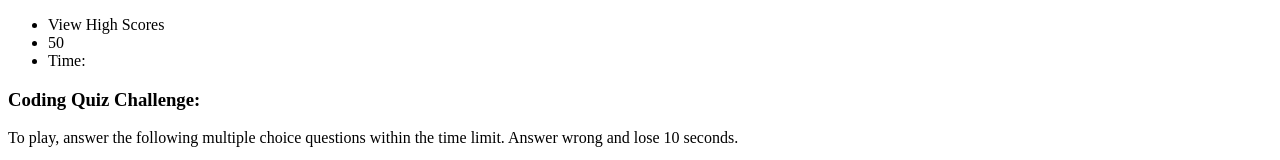
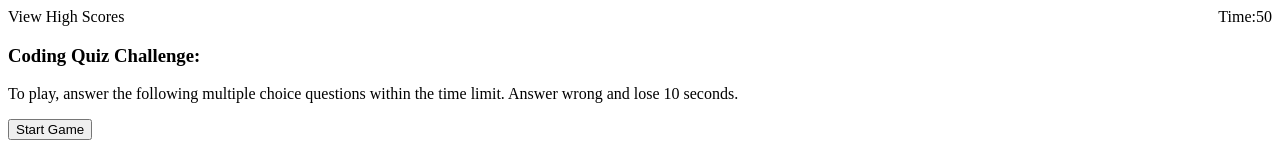
Before and after one commit to newengood/code-quiz, a plain HTML site: page index.html in a window 1280 px wide. Shown: the top 160 px of the page. Drawn offline with Linux system fonts and the light colour scheme; the site is published under a folder, as on GitHub Pages, so addresses that start at the root find nothing.

Commit message:
updated css link

```diff
--- a/index.html
+++ b/index.html
@@ -8,7 +8,7 @@ Homework 04 Submission -->
     <meta charset="UTF-8" />
     <meta name="viewport" content="width=device-width, initial-scale=1.0" />
     <meta http-equiv="X-UA-Compatible" content="ie=edge"/>
-    <link rel="stylesheet" type="text/css" href="/docs/css/style.css"/>
+    <link rel="stylesheet" type="text/css" href="./docs/css/style.css"/>
     <title>Web API's Code Quiz</title>
   </head>
   <body>
```
Also changed, not shown: 1 other file.
